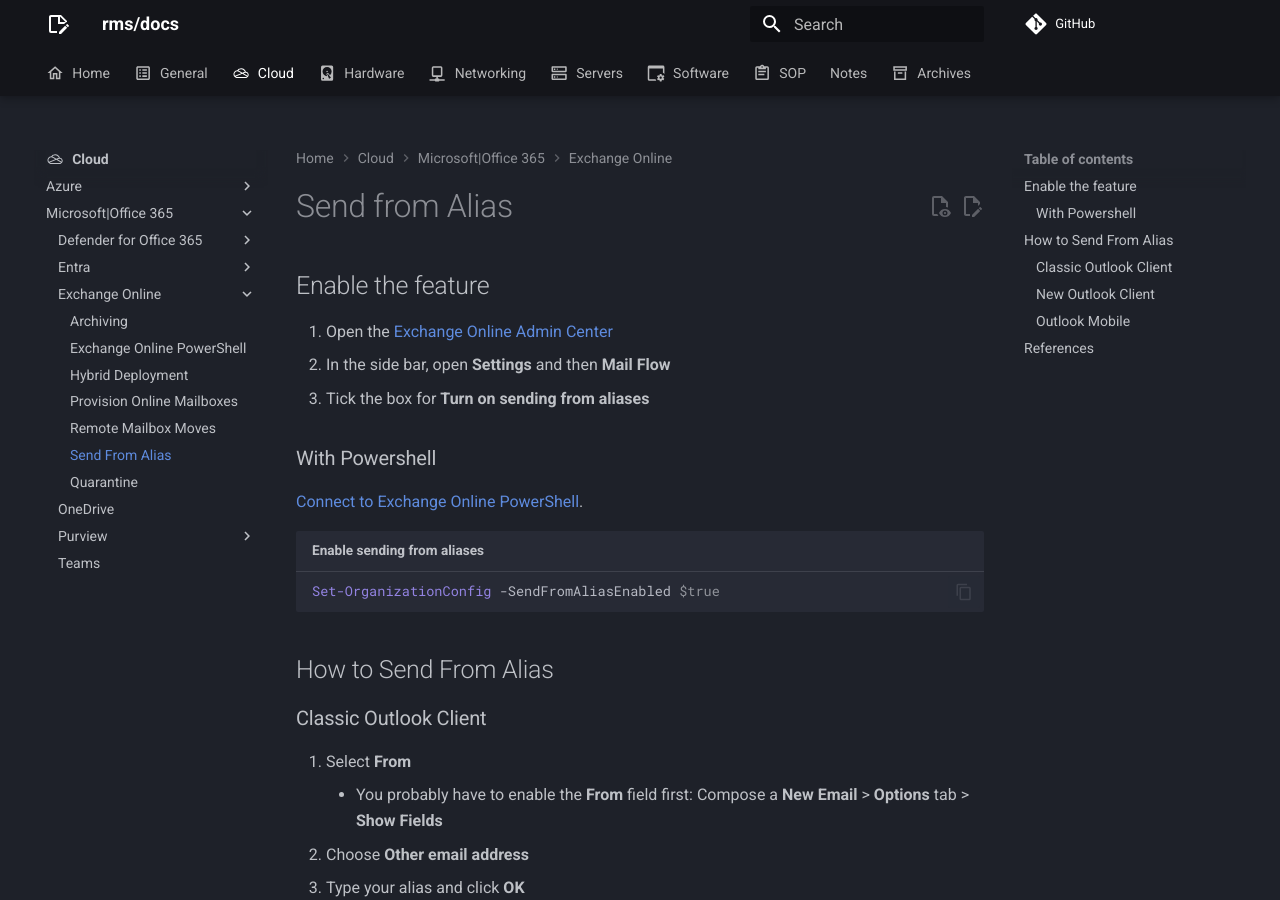
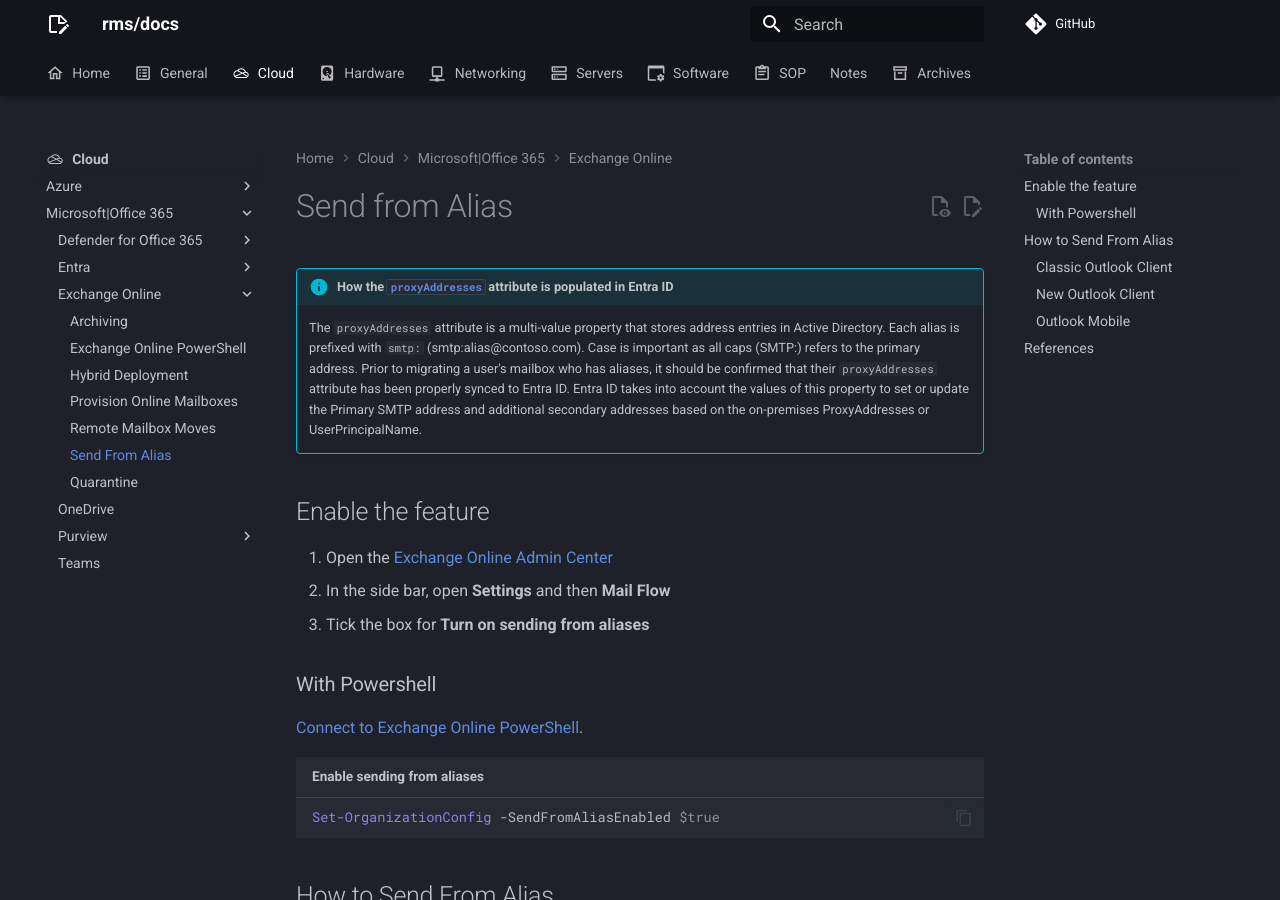
Before and after one commit to rmscode/binary-garden, an MkDocs documentation site: the page built from docs/cloud/microsoft-365/exchange-online/send-from-alias.md, in a window 1280 px wide and 900 px high. Built offline with MkDocs 1.6.1 and Material for MkDocs 9.7.7, drawn with Linux system fonts in a browser that asks for light colours; comment, search, counter and statistics services are not loaded.

Commit message:
perf(send-as-alias): add info on proxyAddresses attribute in Entra ID
Added an informational note explaining how the proxyAddresses attribute is populated in Entra ID, its format, and its importance when migrating mailboxes with aliases. This provides additional context for users managing aliases in Exchange Online.

```diff
--- a/docs/cloud/microsoft-365/exchange-online/send-from-alias.md
+++ b/docs/cloud/microsoft-365/exchange-online/send-from-alias.md
@@ -1,4 +1,8 @@
 # Send from Alias
+
+!!! info "How the [`proxyAddresses`](https://learn.microsoft.com/en-us/troubleshoot/entra/entra-id/user-prov-sync/proxyaddresses-attribute-populate) attribute is populated in Entra ID"
+
+    The `proxyAddresses` attribute is a multi-value property that stores address entries in Active Directory. Each alias is prefixed with `smtp:` (smtp:alias@contoso.com). Case is important as all caps (SMTP:) refers to the primary address. Prior to migrating a user's mailbox who has aliases, it should be confirmed that their `proxyAddresses` attribute has been properly synced to Entra ID. Entra ID takes into account the values of this property to set or update the Primary SMTP address and additional secondary addresses based on the on-premises ProxyAddresses or UserPrincipalName.
 
 ## Enable the feature
 
```
